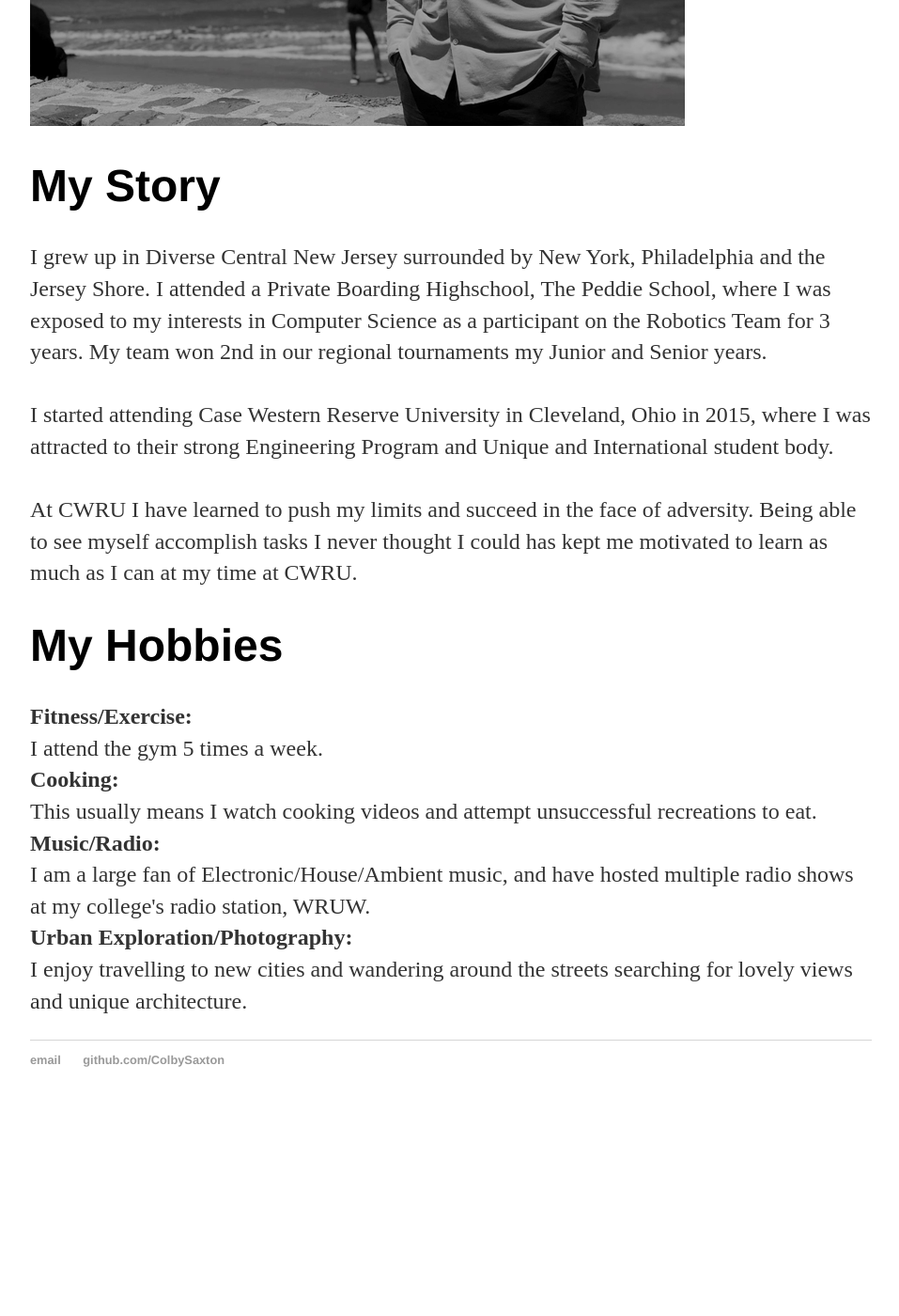
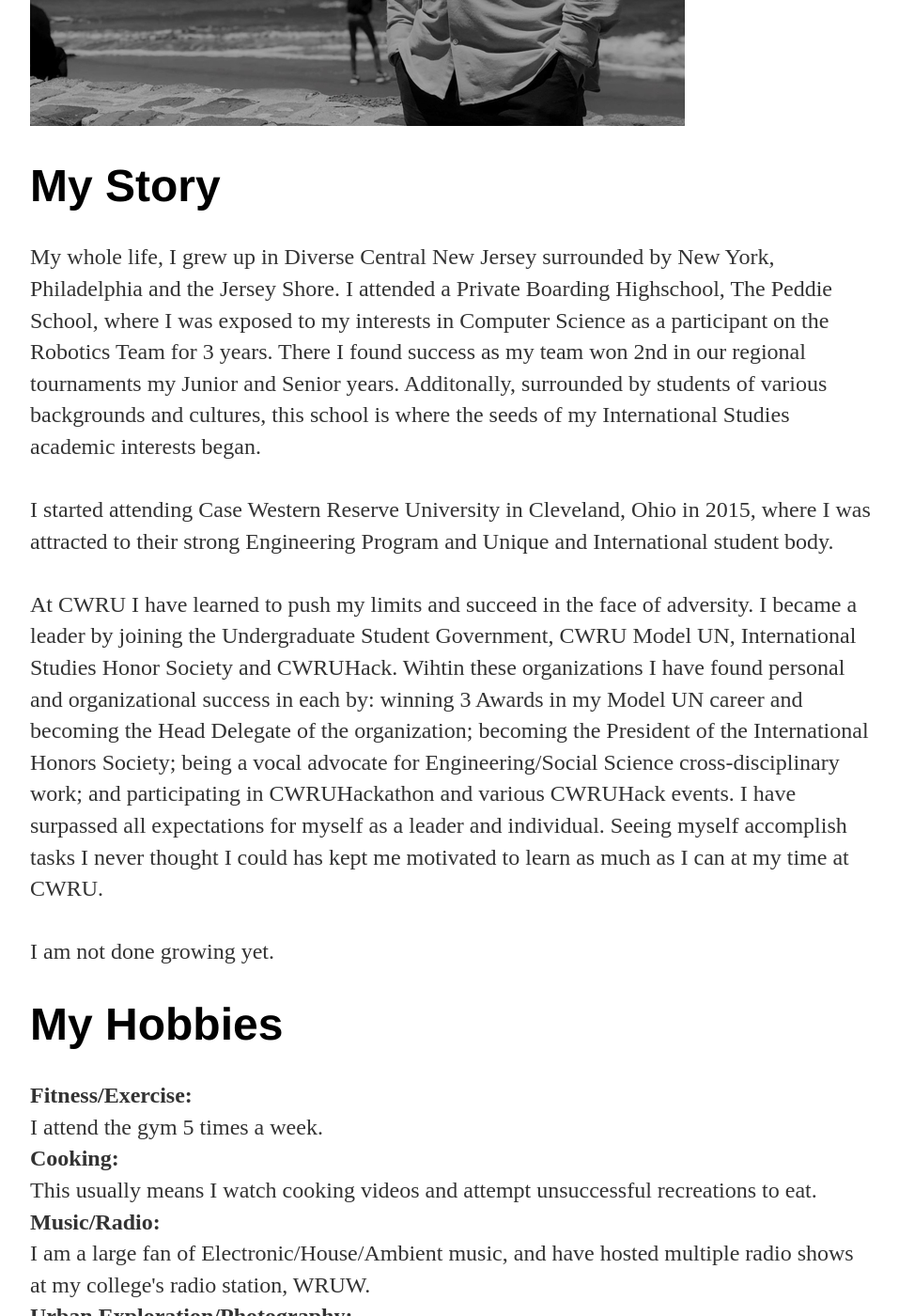
Before and after one commit to ColbySaxton/ColbySaxton.github.io, a Jekyll site: the page built from About/index.html, in a window 1280 px wide and 1400 px high, scrolled down 566 px. Shown: the whole window at 94% size, without its empty margins (160-1117 px from the left). Built offline with Jekyll 4.4.1, drawn with Linux system fonts in a browser that asks for light colours; before the commit the page ends 1761 px from its top, so only the background shows below that.

Commit message:
added to the about page.

```diff
--- a/About/index.html
+++ b/About/index.html
@@ -7,11 +7,13 @@ title: Colby Saxton, About Me
 	<img class="img-circle avatar" alt="Colby Saxton SF" src="ColbySaxtonFancySmall.jpg">
 	</div>
 	<h1>My Story</h1>
-	<p>I grew up in Diverse Central New Jersey surrounded by New York, Philadelphia and the Jersey Shore. I attended a Private Boarding Highschool, The Peddie School, where I was exposed to my interests in Computer Science as a participant on the Robotics Team for 3 years. My team won 2nd in our regional tournaments my Junior and Senior years.
+	<p>My whole life, I grew up in Diverse Central New Jersey surrounded by New York, Philadelphia and the Jersey Shore. I attended a Private Boarding Highschool, The Peddie School, where I was exposed to my interests in Computer Science as a participant on the Robotics Team for 3 years. There I found success as my team won 2nd in our regional tournaments my Junior and Senior years. Additonally, surrounded by students of various backgrounds and cultures, this school is where the seeds of my International Studies academic interests began.
 	<br>
 	<br>I started attending Case Western Reserve University in Cleveland, Ohio in 2015, where I was attracted to their strong Engineering Program and Unique and International student body.
 	<br>
-	<br>At CWRU I have learned to push my limits and succeed in the face of adversity. Being able to see myself accomplish tasks I never thought I could has kept me motivated to learn as much as I can at my time at CWRU.
+	<br>At CWRU I have learned to push my limits and succeed in the face of adversity. I became a leader by joining the Undergraduate Student Government, CWRU Model UN, International Studies Honor Society and CWRUHack. Wihtin these organizations I have found personal and organizational success in each by: winning 3 Awards in my Model UN career and becoming the Head Delegate of the organization; becoming the President of the International Honors Society; being a vocal advocate for Engineering/Social Science cross-disciplinary work; and participating in CWRUHackathon and various CWRUHack events. I have surpassed all expectations for myself as a leader and individual. Seeing myself accomplish tasks I never thought I could has kept me motivated to learn as much as I can at my time at CWRU.
+	<br>
+	<br>I am not done growing yet.
 	</p>
 	<h1>My Hobbies</h1>
 	<p><strong>Fitness/Exercise: </strong>
```
